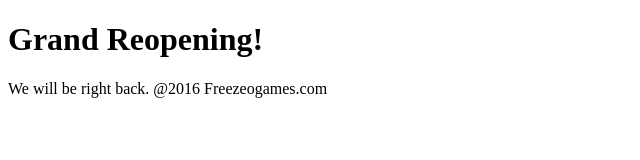
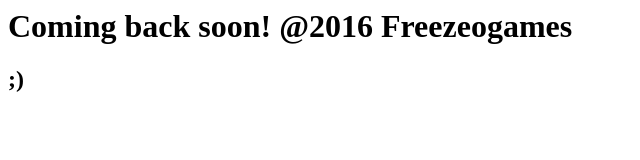
Before and after one commit to ToassOfficial/freezeogamesarchive.github.io, a plain HTML site: page index.html in a window 1280 px wide. Shown: the whole page, without its empty margins (0-640 px from the left). Drawn offline with Linux system fonts and the light colour scheme.

Commit message:
Update index.html

```diff
--- a/index.html
+++ b/index.html
@@ -1,7 +1,15 @@
-<!DOCTYPE html>
 <html>
-<body>
-<h1>Grand Reopening!</h1>
-<p>We will be right back. @2016 Freezeogames.com </p>
-</body>
+  <head>
+    <title>SOON...</title>
+  </head>
+
+
+  <body>
+    <h1>Coming back soon! @2016 Freezeogames</h1>
+
+    <h2>
+        ;)
+    </h2>
+
+  </body>
 </html>
```
